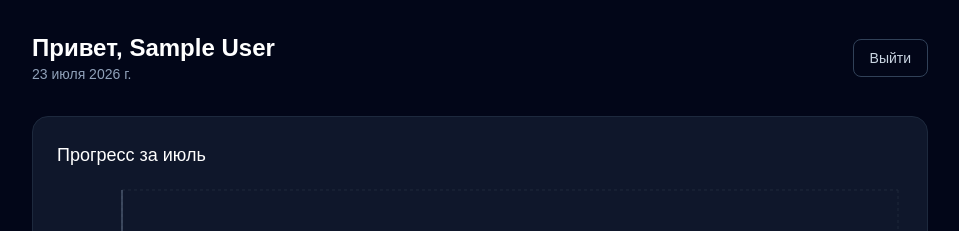
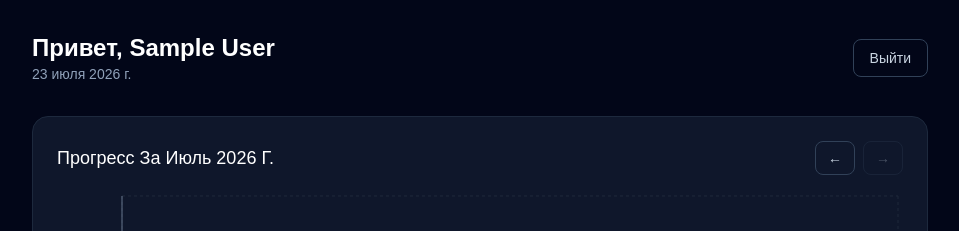
Before and after one commit to whyalohadance/habit-graph, a Next.js app: page /dashboard in a window 1280 px wide. Shown: the top 231 px of the page, without its empty margins (160-1119 px from the left). Built offline with nearby package versions, Linux system fonts and the light colour scheme; no server answers; the database is empty; sample sign-in values are in the browser's storage.

Commit message:
Add month navigation for progress chart

```diff
--- /dev/null
+++ b/app/api/goals/[id]/route.ts
@@ -0,0 +1,26 @@
+import { NextResponse } from "next/server";
+import { auth } from "@/auth";
+import { prisma } from "@/lib/prisma";
+
+export async function DELETE(
+  request: Request,
+  { params }: { params: Promise<{ id: string }> }
+) {
+  const session = await auth();
+  if (!session?.user?.id) {
+    return NextResponse.json({ error: "Не авторизован" }, { status: 401 });
+  }
+
+  const { id } = await params;
+
+  const goal = await prisma.goal.findFirst({
+    where: { id, userId: session.user.id },
+  });
+  if (!goal) {
+    return NextResponse.json({ error: "Цель не найдена" }, { status: 404 });
+  }
+
+  await prisma.goal.delete({ where: { id } });
+
+  return NextResponse.json({ success: true });
+}
--- /dev/null
+++ b/app/api/tasks/[id]/route.ts
@@ -0,0 +1,26 @@
+import { NextResponse } from "next/server";
+import { auth } from "@/auth";
+import { prisma } from "@/lib/prisma";
+
+export async function DELETE(
+  request: Request,
+  { params }: { params: Promise<{ id: string }> }
+) {
+  const session = await auth();
+  if (!session?.user?.id) {
+    return NextResponse.json({ error: "Не авторизован" }, { status: 401 });
+  }
+
+  const { id } = await params;
+
+  const task = await prisma.task.findFirst({
+    where: { id, userId: session.user.id },
+  });
+  if (!task) {
+    return NextResponse.json({ error: "Задача не найдена" }, { status: 404 });
+  }
+
+  await prisma.task.delete({ where: { id } });
+
+  return NextResponse.json({ success: true });
+}
--- a/app/dashboard/page.tsx
+++ b/app/dashboard/page.tsx
@@ -65,6 +65,8 @@ export default function DashboardPage() {
   const [newTaskTitle, setNewTaskTitle] = useState("");
   const [selectedGoalId, setSelectedGoalId] = useState<string>("");
   const [taskType, setTaskType] = useState<"recurring" | "today">("recurring");
+  const [viewYear, setViewYear] = useState(today.getFullYear());
+  const [viewMonth, setViewMonth] = useState(today.getMonth() + 1); // 1-12
 
   useEffect(() => {
     if (status === "unauthenticated") router.push("/login");
@@ -74,9 +76,7 @@ export default function DashboardPage() {
     const [goalsRes, tasksRes, scoresRes] = await Promise.all([
       fetch("/api/goals"),
       fetch("/api/tasks"),
-      fetch(
-        `/api/scores?year=${today.getFullYear()}&month=${today.getMonth() + 1}`
-      ),
+      fetch(`/api/scores?year=${viewYear}&month=${viewMonth}`),
     ]);
     setGoals(await goalsRes.json());
     setTasks(await tasksRes.json());
@@ -91,7 +91,36 @@ export default function DashboardPage() {
 
   useEffect(() => {
     if (status === "authenticated") loadData();
-  }, [status]);
+  }, [status, viewYear, viewMonth]);
+
+  const goToPrevMonth = () => {
+    if (viewMonth === 1) {
+      setViewMonth(12);
+      setViewYear(viewYear - 1);
+    } else {
+      setViewMonth(viewMonth - 1);
+    }
+  };
+
+  const goToNextMonth = () => {
+    const isCurrentMonth =
+      viewYear === today.getFullYear() && viewMonth === today.getMonth() + 1;
+    if (isCurrentMonth) return; // нельзя листать в будущее дальше текущего месяца
+    if (viewMonth === 12) {
+      setViewMonth(1);
+      setViewYear(viewYear + 1);
+    } else {
+      setViewMonth(viewMonth + 1);
+    }
+  };
+
+  const monthLabel = new Date(viewYear, viewMonth - 1).toLocaleDateString(
+    "ru-RU",
+    { month: "long", year: "numeric" }
+  );
+
+  const isCurrentMonth =
+    viewYear === today.getFullYear() && viewMonth === today.getMonth() + 1;
 
   const handleAddGoal = async (e: React.FormEvent) => {
     e.preventDefault();
@@ -143,6 +172,12 @@ export default function DashboardPage() {
     loadData();
   };
 
+  const deleteTask = async (taskId: string) => {
+    if (!confirm("Удалить эту задачу?")) return;
+    await fetch(`/api/tasks/${taskId}`, { method: "DELETE" });
+    loadData();
+  };
+
   if (status === "loading") {
     return (
       <div className="flex min-h-screen items-center justify-center bg-slate-950 text-slate-400">
@@ -157,10 +192,11 @@ export default function DashboardPage() {
   );
 
   const renderTask = (task: Task) => (
-    <label
+    <div
       key={task.id}
-      className="flex cursor-pointer items-center gap-3 rounded-lg border border-slate-800 bg-slate-800/50 px-4 py-3 hover:bg-slate-800"
+      className="flex items-center gap-3 rounded-lg border border-slate-800 bg-slate-800/50 px-4 py-3 hover:bg-slate-800"
     >
+      <label className="flex flex-1 cursor-pointer items-center gap-3">
         <input
           type="checkbox"
           checked={completedToday.has(task.id)}
@@ -177,6 +213,14 @@ export default function DashboardPage() {
           {task.title}
         </span>
       </label>
+      <button
+        onClick={() => deleteTask(task.id)}
+        className="text-slate-500 hover:text-red-400"
+        title="Удалить задачу"
+      >
+        ✕
+      </button>
+    </div>
   );
 
   return (
@@ -204,9 +248,26 @@ export default function DashboardPage() {
         </header>
 
         <section className="rounded-2xl border border-slate-800 bg-slate-900 p-6">
-          <h2 className="mb-4 text-lg font-medium">
-            Прогресс за {today.toLocaleDateString("ru-RU", { month: "long" })}
+          <div className="mb-4 flex items-center justify-between">
+            <h2 className="text-lg font-medium capitalize">
+              Прогресс за {monthLabel}
             </h2>
+            <div className="flex items-center gap-2">
+              <button
+                onClick={goToPrevMonth}
+                className="rounded-lg border border-slate-700 px-3 py-1.5 text-sm text-slate-300 hover:bg-slate-800"
+              >
+                ←
+              </button>
+              <button
+                onClick={goToNextMonth}
+                disabled={isCurrentMonth}
+                className="rounded-lg border border-slate-700 px-3 py-1.5 text-sm text-slate-300 hover:bg-slate-800 disabled:cursor-not-allowed disabled:opacity-30"
+              >
+                →
+              </button>
+            </div>
+          </div>
           <ResponsiveContainer width="100%" height={250}>
             <AreaChart data={scores}>
               <defs>
@@ -314,9 +375,20 @@ export default function DashboardPage() {
             {goals.map((g) => (
               <div
                 key={g.id}
-                className="rounded-lg border border-slate-800 bg-slate-800/50 px-4 py-3"
+                className="flex items-center justify-between rounded-lg border border-slate-800 bg-slate-800/50 px-4 py-3"
               >
-                {g.title}
+                <span>{g.title}</span>
+                <button
+                  onClick={async () => {
+                    if (!confirm("Удалить эту цель?")) return;
+                    await fetch(`/api/goals/${g.id}`, { method: "DELETE" });
+                    loadData();
+                  }}
+                  className="text-slate-500 hover:text-red-400"
+                  title="Удалить цель"
+                >
+                  ✕
+                </button>
               </div>
             ))}
           </div>
```
Lines whose indentation alone changed are shown as unchanged.
